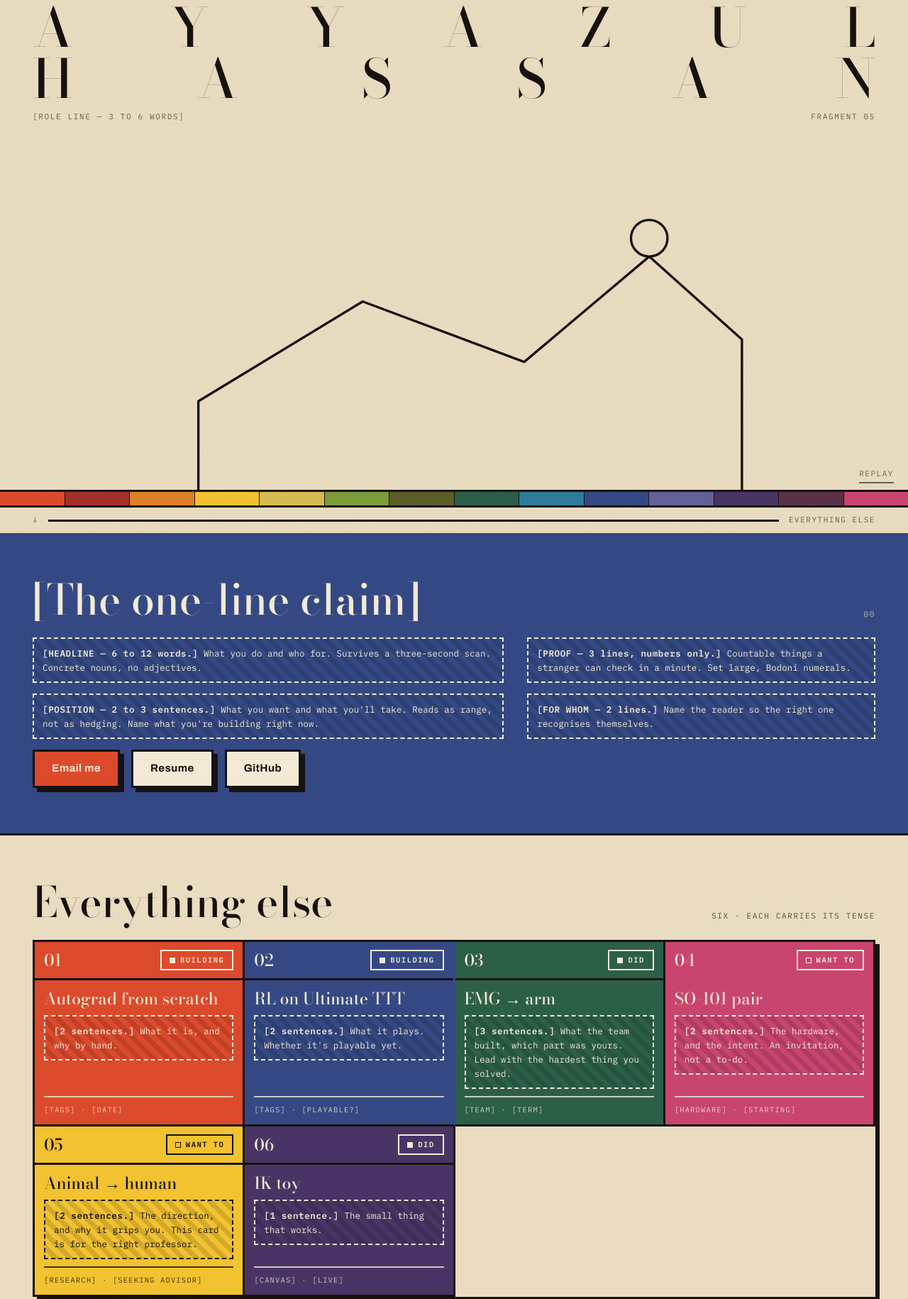
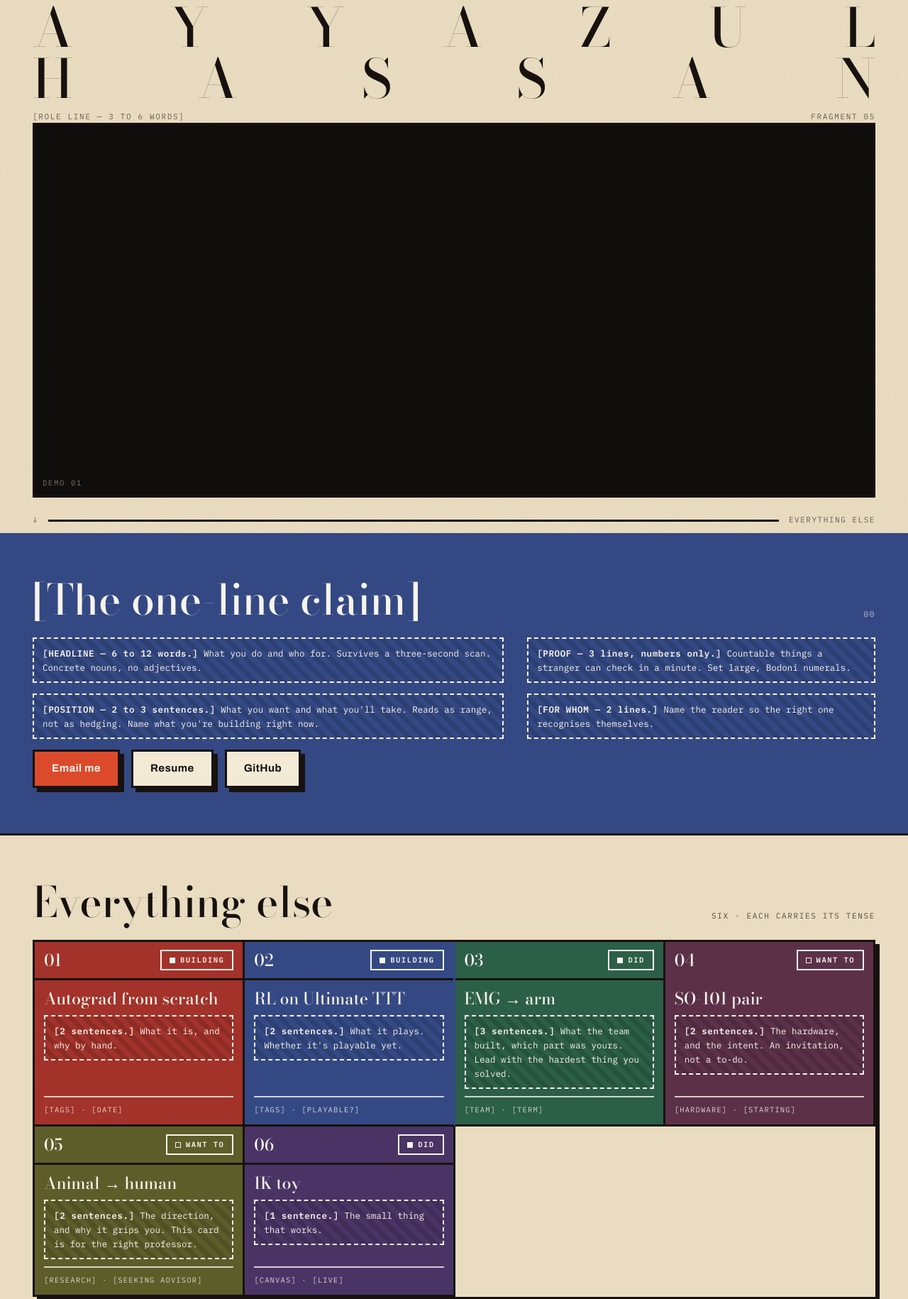
Before and after one commit to hayyazul/PersonalWebsite, a plain HTML site: page mockups/fragment-05-poster.html in a window 1280 px wide. Shown: the part 49-1879 px from the top of the page at 71% size. Drawn offline with nearby package versions, Linux system fonts and the light colour scheme.

Commit message:
Black-box unbuilt demos; drop the colour strip; white type on all fields
Demo slots become solid black rectangles rather than drawings, since a
drawing of a demo claims the demo exists. Removes the fourteen-pigment strip.
Work cards move to six deep pigments that all clear 7:1 against white, and
the bright pigments move to whole sections instead.

No tests run: repository contains no code yet.

```diff
--- a/mockups/fragment-05-poster.html
+++ b/mockups/fragment-05-poster.html
@@ -11,6 +11,7 @@
   --ochre:#D7BC51;--sap:#7E9B3C;--olive:#5C5D29;--bottle:#2C5F47;
   --cerulean:#2E7B99;--ultramarine:#344984;--periwinkle:#646098;
   --violet:#4A3465;--plum:#5C3148;--rose:#C8456F;
+  --chalk:#F8F4EC;--black:#100E0C;
   --lift:6px;                       /* interactive things only */
   --rule:3px solid var(--ink);
   --bg:var(--kraft);--on:var(--ink);
@@ -29,17 +30,18 @@ body::before{
 .wrap{max-width:1240px;margin:0 auto;padding:0 26px;width:100%}
 
 /* colour fields */
-.f-vermillion{--bg:var(--vermillion);--on:var(--kraft-hi)}
-.f-oxblood{--bg:var(--oxblood);--on:var(--kraft-hi)}
+.f-vermillion{--bg:var(--vermillion);--on:var(--chalk)}
+.f-oxblood{--bg:var(--oxblood);--on:var(--chalk)}
 .f-orange{--bg:var(--orange);--on:var(--ink)}
 .f-chrome{--bg:var(--chrome);--on:var(--ink)}
 .f-sap{--bg:var(--sap);--on:var(--ink)}
-.f-bottle{--bg:var(--bottle);--on:var(--kraft-hi)}
-.f-cerulean{--bg:var(--cerulean);--on:var(--kraft-hi)}
-.f-ultra{--bg:var(--ultramarine);--on:var(--kraft-hi)}
-.f-violet{--bg:var(--violet);--on:var(--kraft-hi)}
-.f-plum{--bg:var(--plum);--on:var(--kraft-hi)}
-.f-rose{--bg:var(--rose);--on:var(--kraft-hi)}
+.f-olive{--bg:var(--olive);--on:var(--chalk)}
+.f-bottle{--bg:var(--bottle);--on:var(--chalk)}
+.f-cerulean{--bg:var(--cerulean);--on:var(--chalk)}
+.f-ultra{--bg:var(--ultramarine);--on:var(--chalk)}
+.f-violet{--bg:var(--violet);--on:var(--chalk)}
+.f-plum{--bg:var(--plum);--on:var(--chalk)}
+.f-rose{--bg:var(--rose);--on:var(--chalk)}
 .field{background:var(--bg);color:var(--on)}
 
 /* buttons — the only things that lift */
@@ -48,7 +50,7 @@ button,.btn{font:inherit;cursor:pointer;border:none;background:none;color:inheri
 :is(button,.btn):focus-visible{outline:3px solid currentColor;outline-offset:4px}
 .btn-1,.btn-2{border:var(--rule);padding:13px 24px;font-weight:700;font-size:15px;letter-spacing:.03em;
   box-shadow:var(--lift) var(--lift) 0 var(--ink);transition:transform .09s ease,box-shadow .09s ease}
-.btn-1{background:var(--vermillion);color:var(--kraft-hi)}
+.btn-1{background:var(--vermillion);color:var(--chalk)}
 .btn-2{background:var(--kraft-hi);color:var(--ink)}
 :is(.btn-1,.btn-2):hover{transform:translate(3px,3px);box-shadow:3px 3px 0 var(--ink)}
 :is(.btn-1,.btn-2):active{transform:translate(6px,6px);box-shadow:0 0 0 var(--ink)}
@@ -71,7 +73,7 @@ button,.btn{font:inherit;cursor:pointer;border:none;background:none;color:inheri
 
 /* ══════════════ FOLD ══════════════ */
 .fold{height:100svh;min-height:540px;display:grid;
-  grid-template-rows:auto auto minmax(0,1fr) auto auto}
+  grid-template-rows:auto auto minmax(0,1fr) auto}
 
 .rail{display:flex;flex-wrap:wrap;gap:6px 20px;align-items:center;
   border-bottom:var(--rule);padding:11px 0 10px;
@@ -91,21 +93,11 @@ button,.btn{font:inherit;cursor:pointer;border:none;background:none;color:inheri
   font-family:"IBM Plex Mono",monospace;font-size:11px;letter-spacing:.15em;
   text-transform:uppercase;color:var(--ink-60);padding-top:clamp(6px,1.2vh,12px)}
 
-/* the arm: enormous, full bleed, no frame, no caption */
-.stage{min-height:0;position:relative;display:flex;align-items:flex-end;justify-content:center}
-.stage svg{width:100%;height:100%;display:block;overflow:visible}
-#arm{fill:none;stroke:var(--ink);stroke-width:3.4;stroke-linecap:round;stroke-linejoin:round;
-  stroke-dasharray:1000;stroke-dashoffset:1000}
-#arm.go{animation:ink 3.6s cubic-bezier(.55,.02,.35,1) forwards}
-@keyframes ink{to{stroke-dashoffset:0}}
-.replay{position:absolute;right:0;bottom:9px}
-.livechip{position:absolute;left:0;bottom:9px;opacity:0;transition:opacity .5s ease .1s}
-.livechip.on{opacity:1}
-
-/* the arm stands on this rule; the rule is also the section's edge */
-.strip{display:flex;width:100%;border-top:var(--rule);border-bottom:var(--rule)}
-.strip i{flex:1;height:clamp(15px,2.4vh,26px);border-right:1.5px solid var(--ink)}
-.strip i:last-child{border-right:none}
+/* the demo slot: blacked out until there is something real to put in it */
+.stage{min-height:0;padding-bottom:clamp(10px,1.8vh,18px)}
+.slot{height:100%;background:var(--black);border:var(--rule);position:relative}
+.slot-tag{position:absolute;left:11px;bottom:9px;color:var(--kraft);opacity:.5;
+  font-family:"IBM Plex Mono",monospace;font-size:10.5px;letter-spacing:.16em;text-transform:uppercase}
 
 .cue{display:flex;align-items:center;gap:14px;padding:10px 0;
   font-family:"IBM Plex Mono",monospace;font-size:11px;letter-spacing:.14em;
@@ -152,7 +144,6 @@ button,.btn{font:inherit;cursor:pointer;border:none;background:none;color:inheri
   .rail .place{display:none}
 }
 @media (prefers-reduced-motion:reduce){
-  #arm{stroke-dashoffset:0;animation:none}
   *{transition:none!important}
   html{scroll-behavior:auto}
 }
@@ -182,29 +173,7 @@ button,.btn{font:inherit;cursor:pointer;border:none;background:none;color:inheri
   </div>
 
   <div class="wrap stage">
-    <svg viewBox="0 0 1200 470" preserveAspectRatio="xMidYMax meet" aria-label="A three-joint arm">
-      <path id="arm" pathLength="1000" d="
-        M 236 470
-        L 236 344
-        L 470 202
-        L 700 288
-        L 878 138
-        a 26 26 0 1 0 0 -52 a 26 26 0 1 0 0 52
-        L 1010 256
-        L 1010 470"/>
-    </svg>
-    <span class="livechip btn-3" id="chip">Live &mdash; drag it</span>
-    <button class="replay btn-3" id="replay">Replay</button>
-  </div>
-
-  <div class="strip">
-    <i style="background:var(--vermillion)"></i><i style="background:var(--oxblood)"></i>
-    <i style="background:var(--orange)"></i><i style="background:var(--chrome)"></i>
-    <i style="background:var(--ochre)"></i><i style="background:var(--sap)"></i>
-    <i style="background:var(--olive)"></i><i style="background:var(--bottle)"></i>
-    <i style="background:var(--cerulean)"></i><i style="background:var(--ultramarine)"></i>
-    <i style="background:var(--periwinkle)"></i><i style="background:var(--violet)"></i>
-    <i style="background:var(--plum)"></i><i style="background:var(--rose)"></i>
+    <div class="slot"><span class="slot-tag">Demo 01</span></div>
   </div>
 
   <div class="wrap">
@@ -250,7 +219,7 @@ button,.btn{font:inherit;cursor:pointer;border:none;background:none;color:inheri
       <div class="idx">Six · each carries its tense</div>
     </div>
     <div class="grid">
-      <div class="card field f-vermillion">
+      <div class="card field f-oxblood">
         <div class="top"><span class="n">01</span><span class="t bld"><i></i>Building</span></div>
         <div class="body"><h3>Autograd from scratch</h3>
           <div class="ph"><b>[2 sentences.]</b> What it is, and why by hand.</div>
@@ -269,14 +238,14 @@ button,.btn{font:inherit;cursor:pointer;border:none;background:none;color:inheri
             Lead with the hardest thing you solved.</div>
           <div class="foot">[team] · [term]</div></div>
       </div>
-      <div class="card field f-rose open-b">
+      <div class="card field f-plum open-b">
         <div class="top"><span class="n">04</span><span class="t want"><i></i>Want to</span></div>
         <div class="body"><h3>SO-101 pair</h3>
           <div class="ph"><b>[2 sentences.]</b> The hardware, and the intent. An
             invitation, not a to-do.</div>
           <div class="foot">[hardware] · [starting]</div></div>
       </div>
-      <div class="card field f-chrome">
+      <div class="card field f-olive">
         <div class="top"><span class="n">05</span><span class="t want"><i></i>Want to</span></div>
         <div class="body"><h3>Animal&nbsp;&rarr;&nbsp;human</h3>
           <div class="ph"><b>[2 sentences.]</b> The direction, and why it grips you.
@@ -294,7 +263,7 @@ button,.btn{font:inherit;cursor:pointer;border:none;background:none;color:inheri
 </div>
 
 <!-- the calm pocket -->
-<div class="quiet">
+<div class="quiet field f-chrome">
   <div class="wrap">
     <div class="ph"><b>[ONE LINE. Nothing else on this screen.]</b> The only place the
       page is allowed to be quiet. Whatever you want a reader to carry away after
@@ -323,18 +292,3 @@ button,.btn{font:inherit;cursor:pointer;border:none;background:none;color:inheri
     </div>
   </div>
 </div>
-
-<script>
-const arm=document.getElementById("arm"),chip=document.getElementById("chip"),
-      replay=document.getElementById("replay");
-const reduced=matchMedia("(prefers-reduced-motion: reduce)").matches;
-function play(){
-  chip.classList.remove("on");
-  arm.classList.remove("go"); void arm.getBBox();
-  if(reduced){chip.classList.add("on");return;}
-  arm.classList.add("go");
-}
-arm.addEventListener("animationend",()=>chip.classList.add("on"));
-replay.addEventListener("click",play);
-play();
-</script>
```
Also changed, not shown: 1 other file.
